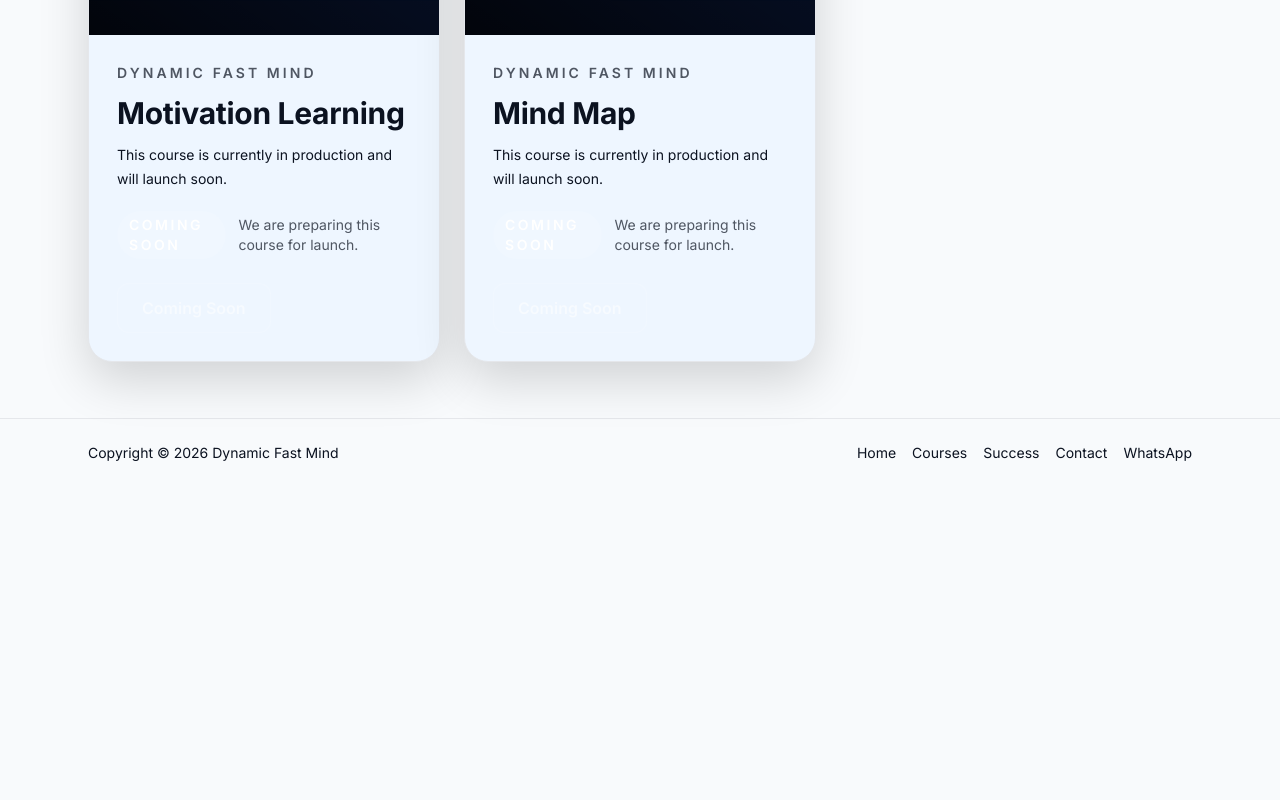
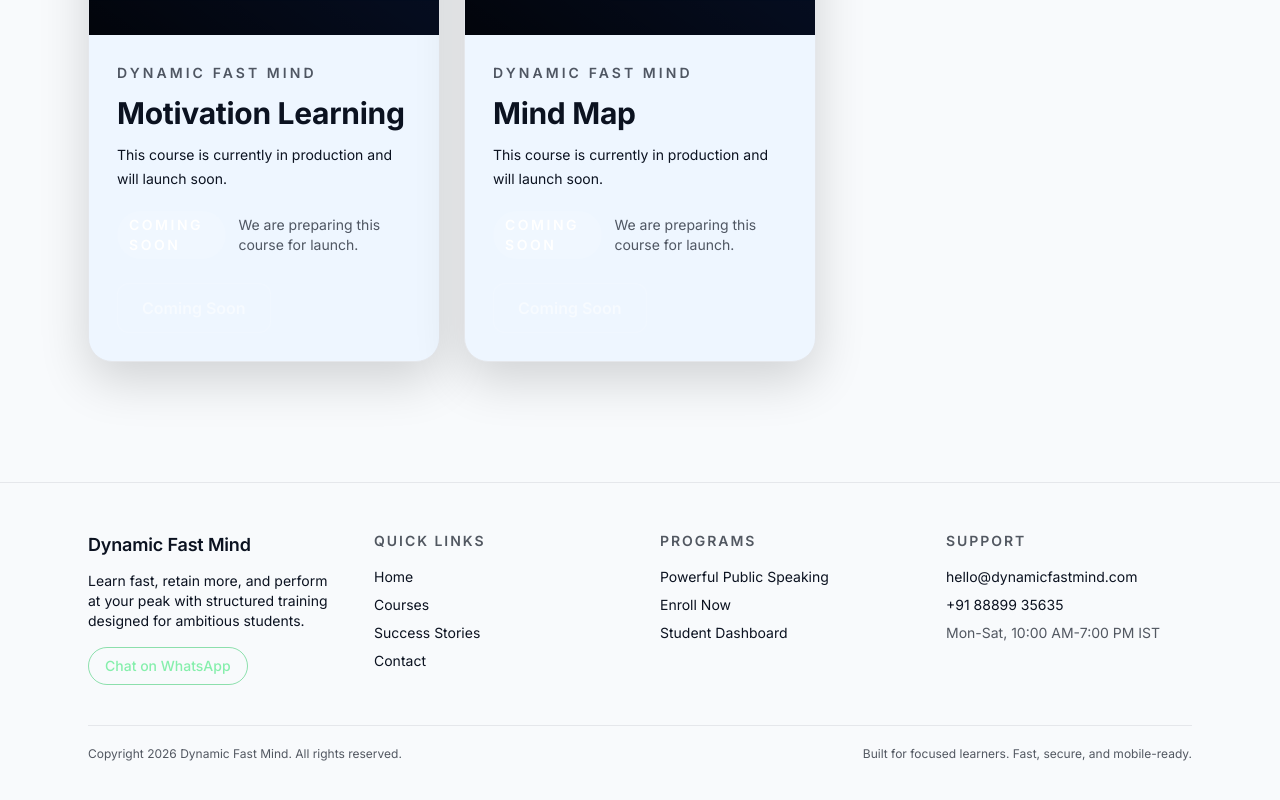
Before and after one commit to rajprayag564-ui/mind-dynamic, a Next.js app: page /courses in a window 1280 px wide. Shown: the part 1747-2547 px from the top of the page. Before the commit the page ends 2234 px from the top, so only its background shows below. Built offline with nearby package versions, Linux system fonts and the light colour scheme; no server answers.

Commit message:
Fix auth session stability, improve checkout guards, and add SEO sitemap/robots

```diff
--- a/app/api/video/get-token/route.ts
+++ b/app/api/video/get-token/route.ts
@@ -1,18 +1,28 @@
 import { NextResponse } from "next/server";
+import { cookies } from "next/headers";
 import { getFirestore } from "@/lib/firebase/admin";
 import crypto from "crypto";
 import { flagshipCourse } from "@/lib/course-data";
 
 type Body = { courseId: string; lessonId?: string };
 
+function getSessionUid() {
+  const raw = cookies().get("dfm_session")?.value;
+  if (!raw) return null;
+
+  try {
+    return decodeURIComponent(raw);
+  } catch {
+    return raw;
+  }
+}
+
 export async function POST(request: Request) {
   try {
     const body: Body = await request.json();
     if (!body?.courseId) return NextResponse.json({ message: "Missing courseId" }, { status: 400 });
 
-    const cookieHeader = request.headers.get("cookie") || "";
-    const match = cookieHeader.match(/dfm_session=([^;;\s]+)/);
-    const uid = match ? match[1] : null;
+    const uid = getSessionUid();
     if (!uid) return NextResponse.json({ message: "Unauthenticated" }, { status: 401 });
 
     const db = getFirestore();
--- a/app/courses/[slug]/page.tsx
+++ b/app/courses/[slug]/page.tsx
@@ -1,4 +1,5 @@
 import Image from "next/image";
+import type { Metadata } from "next";
 import { cookies } from "next/headers";
 import { Navbar } from "@/components/landing/navbar";
 import { SiteFooter } from "@/components/landing/site-footer";
@@ -9,6 +10,51 @@ import { Lock, PlayCircle } from "lucide-react";
 type Props = {
   params: { slug: string };
 };
+
+export function generateMetadata({ params }: Props): Metadata {
+  const course = flagshipCourse.courseOffers.find((c) => c.id === params.slug);
+
+  if (!course) {
+    return {
+      title: "Course Not Found",
+      description: "The requested course page does not exist.",
+      robots: {
+        index: false,
+        follow: false,
+      },
+    };
+  }
+
+  const seoTitle = `${course.title} Course`;
+  const seoDescription = course.description;
+  const pageUrl = `/courses/${course.id}`;
+
+  return {
+    title: seoTitle,
+    description: seoDescription,
+    alternates: {
+      canonical: pageUrl,
+    },
+    openGraph: {
+      title: seoTitle,
+      description: seoDescription,
+      url: pageUrl,
+      type: "article",
+      images: [
+        {
+          url: course.imageUrl,
+          alt: course.title,
+        },
+      ],
+    },
+    twitter: {
+      card: "summary_large_image",
+      title: seoTitle,
+      description: seoDescription,
+      images: [course.imageUrl],
+    },
+  };
+}
 
 export default function CoursePage({ params }: Props) {
   const slug = params.slug;
--- a/app/layout.tsx
+++ b/app/layout.tsx
@@ -1,4 +1,4 @@
-import type { Metadata } from "next";
+import type { Metadata, Viewport } from "next";
 import { Inter } from "next/font/google";
 import "./globals.css";
 
@@ -8,10 +8,62 @@ const inter = Inter({
 });
 
 export const metadata: Metadata = {
-  title: "Dynamic Fast Mind | Learn Fast. Think Dynamic.",
+  metadataBase: new URL(process.env.NEXT_PUBLIC_SITE_URL || process.env.SITE_URL || "https://dynamicfastmind.com"),
+  title: {
+    default: "Dynamic Fast Mind | Learn Fast. Think Dynamic.",
+    template: "%s | Dynamic Fast Mind",
+  },
   description:
-    "A premium single-program learning funnel for Dynamic Fast Mind.",
-  viewport: 'width=device-width, initial-scale=1',
+    "Dynamic Fast Mind helps students learn faster, improve memory recall, and build confident communication through structured online training.",
+  keywords: [
+    "dynamic fast mind",
+    "public speaking course",
+    "student learning program",
+    "memory improvement course",
+    "focus training for students",
+  ],
+  alternates: {
+    canonical: "/",
+  },
+  openGraph: {
+    type: "website",
+    url: "/",
+    title: "Dynamic Fast Mind | Learn Fast. Think Dynamic.",
+    description:
+      "Structured online training to build focus, memory, and communication confidence for students.",
+    siteName: "Dynamic Fast Mind",
+    images: [
+      {
+        url: "/images/hero-illustration.svg",
+        width: 1200,
+        height: 630,
+        alt: "Dynamic Fast Mind training platform",
+      },
+    ],
+  },
+  twitter: {
+    card: "summary_large_image",
+    title: "Dynamic Fast Mind | Learn Fast. Think Dynamic.",
+    description:
+      "Structured online training to build focus, memory, and communication confidence for students.",
+    images: ["/images/hero-illustration.svg"],
+  },
+  robots: {
+    index: true,
+    follow: true,
+    googleBot: {
+      index: true,
+      follow: true,
+      "max-video-preview": -1,
+      "max-image-preview": "large",
+      "max-snippet": -1,
+    },
+  },
+};
+
+export const viewport: Viewport = {
+  width: "device-width",
+  initialScale: 1,
 };
 
 export default function RootLayout({
--- a/app/login/page.tsx
+++ b/app/login/page.tsx
@@ -30,7 +30,8 @@ export default function LoginPage() {
       return;
     }
 
-    document.cookie = `dfm_session=${encodeURIComponent(uid)}; path=/; max-age=${60 * 60 * 24 * 7}; samesite=lax`;
+    const secure = window.location.protocol === "https:" ? "; secure" : "";
+    document.cookie = `dfm_session=${encodeURIComponent(uid)}; path=/; max-age=${60 * 60 * 24 * 7}; samesite=lax${secure}`;
   }
 
   async function completeAuthRedirect() {
--- a/app/logout/route.ts
+++ b/app/logout/route.ts
@@ -1,8 +1,6 @@
 import { NextResponse } from "next/server";
 
-export async function GET(request: Request) {
-  const response = NextResponse.redirect(new URL("/login", request.url));
-
+function clearSessionCookie(response: NextResponse) {
   response.cookies.set({
     name: "dfm_session",
     value: "",
@@ -12,6 +10,16 @@ export async function GET(request: Request) {
     path: "/",
     maxAge: 0,
   });
+}
+
+export async function POST(request: Request) {
+  const response = NextResponse.redirect(new URL("/login", request.url));
+  clearSessionCookie(response);
 
   return response;
 }
+
+export async function GET(request: Request) {
+  // Keep GET side-effect free. This avoids accidental logout from link prefetching.
+  return NextResponse.redirect(new URL("/login", request.url));
+}
--- /dev/null
+++ b/app/robots.ts
@@ -0,0 +1,31 @@
+import type { MetadataRoute } from "next";
+
+function getSiteUrl() {
+  const envUrl = process.env.NEXT_PUBLIC_SITE_URL || process.env.SITE_URL || process.env.VERCEL_URL;
+
+  if (!envUrl) {
+    return "http://localhost:3000";
+  }
+
+  if (envUrl.startsWith("http://") || envUrl.startsWith("https://")) {
+    return envUrl;
+  }
+
+  return `https://${envUrl}`;
+}
+
+export default function robots(): MetadataRoute.Robots {
+  const siteUrl = getSiteUrl();
+
+  return {
+    rules: [
+      {
+        userAgent: "*",
+        allow: "/",
+        disallow: ["/dashboard", "/api", "/thank-you"],
+      },
+    ],
+    sitemap: `${siteUrl}/sitemap.xml`,
+    host: siteUrl,
+  };
+}
--- a/components/landing/site-footer.tsx
+++ b/components/landing/site-footer.tsx
@@ -1,31 +1,97 @@
 import Link from "next/link";
 
 export function SiteFooter() {
+  const year = new Date().getFullYear();
+
   return (
-    <footer className="border-t border-[color:var(--color-text)]/10 bg-[color:var(--color-bg)]">
-      <div className="mx-auto flex w-full max-w-6xl flex-col items-center justify-between gap-4 px-4 py-6 text-sm text-blue-100 sm:flex-row sm:px-6">
-        <p>Copyright © {new Date().getFullYear()} Dynamic Fast Mind</p>
-        <div className="flex gap-4">
-          <Link href="/" className="hover:text-[color:var(--color-accent)]">
+    <footer className="mt-16 border-t border-[color:var(--color-text)]/10 bg-[color:var(--color-bg)]/95">
+      <div className="mx-auto w-full max-w-6xl px-4 py-12 sm:px-6">
+        <div className="grid grid-cols-1 gap-10 sm:grid-cols-2 lg:grid-cols-4">
+          <section>
+            <h3 className="text-lg font-semibold">Dynamic Fast Mind</h3>
+            <p className="mt-3 max-w-xs text-sm text-blue-100">
+              Learn fast, retain more, and perform at your peak with structured training designed for ambitious students.
+            </p>
+            <a
+              href="https://wa.me/918889935635?text=Hello%20I%20am%20interested%20in%20the%20Dynamic%20Fast%20Mind%20course"
+              target="_blank"
+              rel="noopener noreferrer"
+              className="mt-4 inline-flex rounded-full border border-green-500/50 px-4 py-2 text-sm font-medium text-green-300 transition hover:bg-green-500/10"
+            >
+              Chat on WhatsApp
+            </a>
+          </section>
+
+          <section>
+            <h4 className="text-sm font-semibold uppercase tracking-[0.14em] text-blue-200">Quick Links</h4>
+            <ul className="mt-4 space-y-2 text-sm text-blue-100">
+              <li>
+                <Link href="/" className="transition hover:text-[color:var(--color-accent)]">
                   Home
                 </Link>
-          <Link href="/courses" className="hover:text-[color:var(--color-accent)]">
+              </li>
+              <li>
+                <Link href="/courses" className="transition hover:text-[color:var(--color-accent)]">
                   Courses
                 </Link>
-          <Link href="/success-stories" className="hover:text-[color:var(--color-accent)]">
-            Success
+              </li>
+              <li>
+                <Link href="/success-stories" className="transition hover:text-[color:var(--color-accent)]">
+                  Success Stories
                 </Link>
-          <Link href="/contact" className="hover:text-[color:var(--color-accent)]">
+              </li>
+              <li>
+                <Link href="/contact" className="transition hover:text-[color:var(--color-accent)]">
                   Contact
                 </Link>
-          <a
-            href="https://wa.me/918889935635?text=Hello%20I%20am%20interested%20in%20the%20Dynamic%20Fast%20Mind%20services"
-            target="_blank"
-            rel="noopener noreferrer"
-            className="hover:text-[color:var(--color-accent)]"
-          >
-            WhatsApp
+              </li>
+            </ul>
+          </section>
+
+          <section>
+            <h4 className="text-sm font-semibold uppercase tracking-[0.14em] text-blue-200">Programs</h4>
+            <ul className="mt-4 space-y-2 text-sm text-blue-100">
+              <li>
+                <Link href="/courses/powerful-public-speaking" className="transition hover:text-[color:var(--color-accent)]">
+                  Powerful Public Speaking
+                </Link>
+              </li>
+              <li>
+                <Link href="/enroll" className="transition hover:text-[color:var(--color-accent)]">
+                  Enroll Now
+                </Link>
+              </li>
+              <li>
+                <Link href="/dashboard" className="transition hover:text-[color:var(--color-accent)]">
+                  Student Dashboard
+                </Link>
+              </li>
+            </ul>
+          </section>
+
+          <section>
+            <h4 className="text-sm font-semibold uppercase tracking-[0.14em] text-blue-200">Support</h4>
+            <ul className="mt-4 space-y-2 text-sm text-blue-100">
+              <li>
+                <a href="mailto:hello@dynamicfastmind.com" className="transition hover:text-[color:var(--color-accent)]">
+                  hello@dynamicfastmind.com
                 </a>
+              </li>
+              <li>
+                <a href="tel:+918889935635" className="transition hover:text-[color:var(--color-accent)]">
+                  +91 88899 35635
+                </a>
+              </li>
+              <li>
+                <span className="text-blue-200">Mon-Sat, 10:00 AM-7:00 PM IST</span>
+              </li>
+            </ul>
+          </section>
+        </div>
+
+        <div className="mt-10 flex flex-col gap-3 border-t border-[color:var(--color-text)]/10 pt-5 text-xs text-blue-200 sm:flex-row sm:items-center sm:justify-between">
+          <p>Copyright {year} Dynamic Fast Mind. All rights reserved.</p>
+          <p>Built for focused learners. Fast, secure, and mobile-ready.</p>
         </div>
       </div>
     </footer>
```
Also changed, not shown: app/api/purchases/route.ts (+13 -3 lines), app/api/purchases/success/route.ts (+13 -3 lines), app/api/razorpay/create-order/route.ts (+13 -3 lines), app/sitemap.ts (added, +39 -0 lines), components/landing/navbar-client.tsx (+13 -9 lines). Lines whose indentation alone changed are shown as unchanged.
